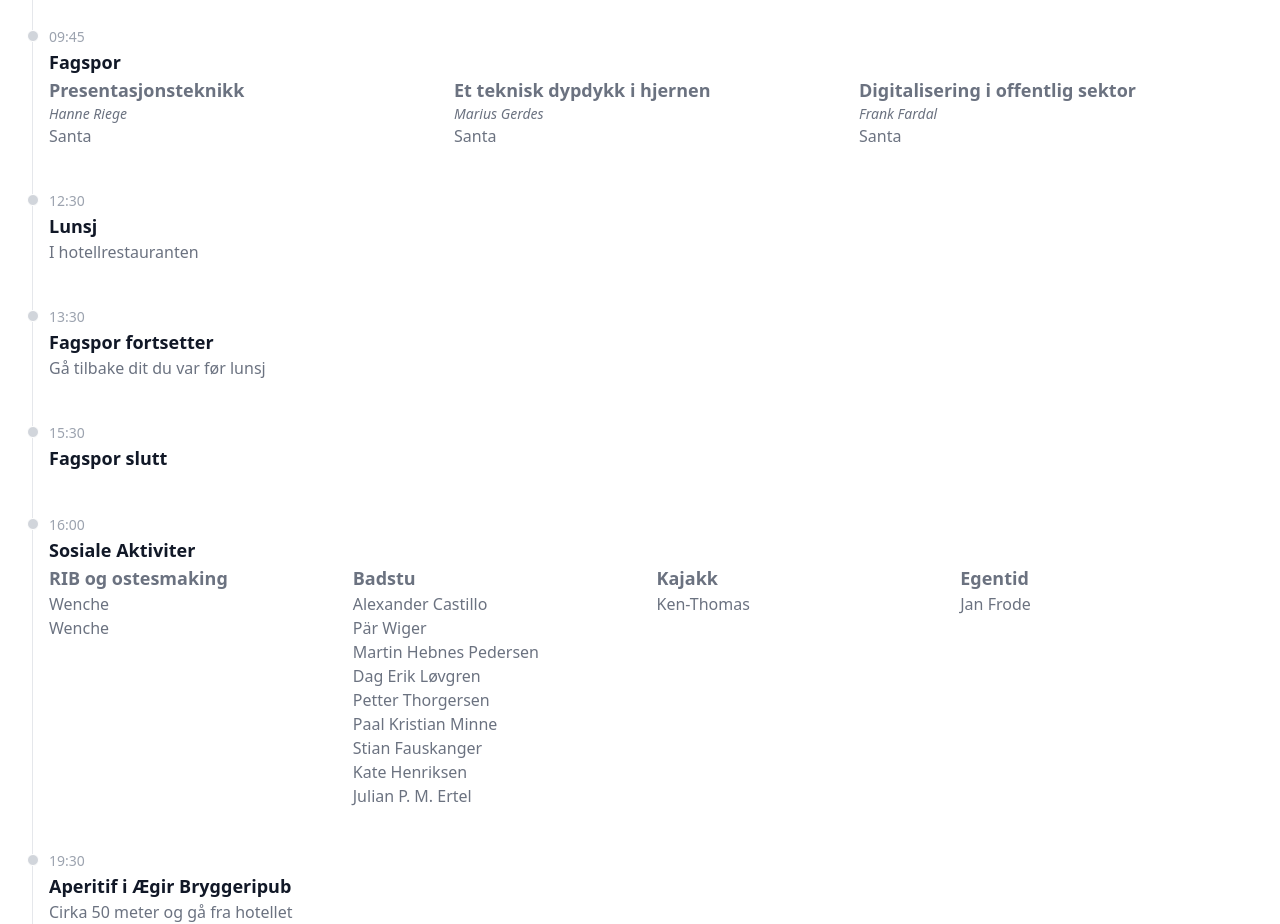
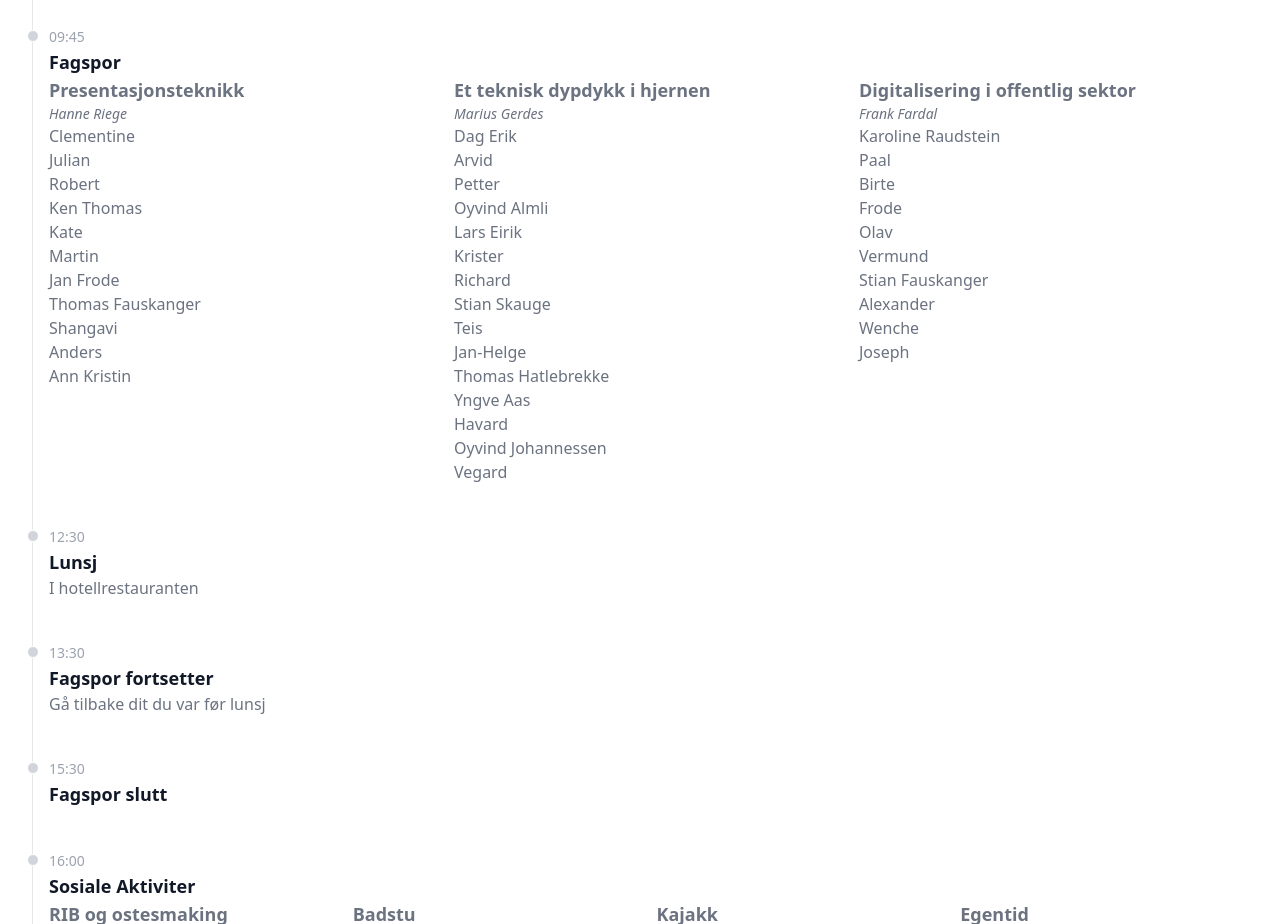
Before and after one commit to miles-no/camp-flam, a Next.js app: page / in a window 1280 px wide. Shown: the part 980-1904 px from the top of the page. Built offline with nearby package versions, Linux system fonts and the light colour scheme.

Commit message:
Add participants to Tracks

```diff
--- a/components/Tracks.tsx
+++ b/components/Tracks.tsx
@@ -40,7 +40,17 @@ const Tracks = () => {
           Hanne har vært med på flere camper tidligere og fått gode tilbakemeldinger, her er det bare å hive seg med!
         </TrackDescription>
         <ol>
-          <Participant>Santa</Participant>
+          <Participant>Clementine</Participant>
+          <Participant>Julian</Participant>
+          <Participant>Robert</Participant>
+          <Participant>Ken Thomas</Participant>
+          <Participant>Kate</Participant>
+          <Participant>Martin</Participant>
+          <Participant>Jan Frode</Participant>
+          <Participant>Thomas Fauskanger</Participant>
+          <Participant>Shangavi</Participant>
+          <Participant>Anders</Participant>
+          <Participant>Ann Kristin</Participant>
         </ol>
       </div>
       <div>
@@ -54,7 +64,21 @@ const Tracks = () => {
           Dette fagsporet passer best for teknologer/utviklere. Det vil bli noe utvikling mot utstyret som Marius har med, så PC er nødvendig utstyr.
         </TrackDescription>
         <ol>
-          <Participant>Santa</Participant>
+          <Participant>Dag Erik</Participant>
+          <Participant>Arvid</Participant>
+          <Participant>Petter</Participant>
+          <Participant>Oyvind Almli</Participant>
+          <Participant>Lars Eirik</Participant>
+          <Participant>Krister</Participant>
+          <Participant>Richard</Participant>
+          <Participant>Stian Skauge</Participant>
+          <Participant>Teis</Participant>
+          <Participant>Jan-Helge</Participant>
+          <Participant>Thomas Hatlebrekke</Participant>
+          <Participant>Yngve Aas</Participant>
+          <Participant>Havard</Participant>
+          <Participant>Oyvind Johannessen</Participant>
+          <Participant>Vegard</Participant>
         </ol>
       </div>
       <div>
@@ -67,7 +91,16 @@ const Tracks = () => {
           Dette er et tverrfaglig tema og passer for alle, fra designere (universell utforming), arkitekter, prosjektledere, salg, til programmere. Frank Fardal som kommer besøk til oss er fagdirektør hos DigDir og har vært instrumentell i utviklingen av ID-porten og de andre tillits-tjenestene.
         </TrackDescription>
         <ol>
-          <Participant>Santa</Participant>
+          <Participant>Karoline Raudstein</Participant>
+          <Participant>Paal</Participant>
+          <Participant>Birte</Participant>
+          <Participant>Frode</Participant>
+          <Participant>Olav</Participant>
+          <Participant>Vermund</Participant>
+          <Participant>Stian Fauskanger</Participant>
+          <Participant>Alexander</Participant>
+          <Participant>Wenche</Participant>
+          <Participant>Joseph</Participant>
         </ol>
       </div>
     </div>
```
